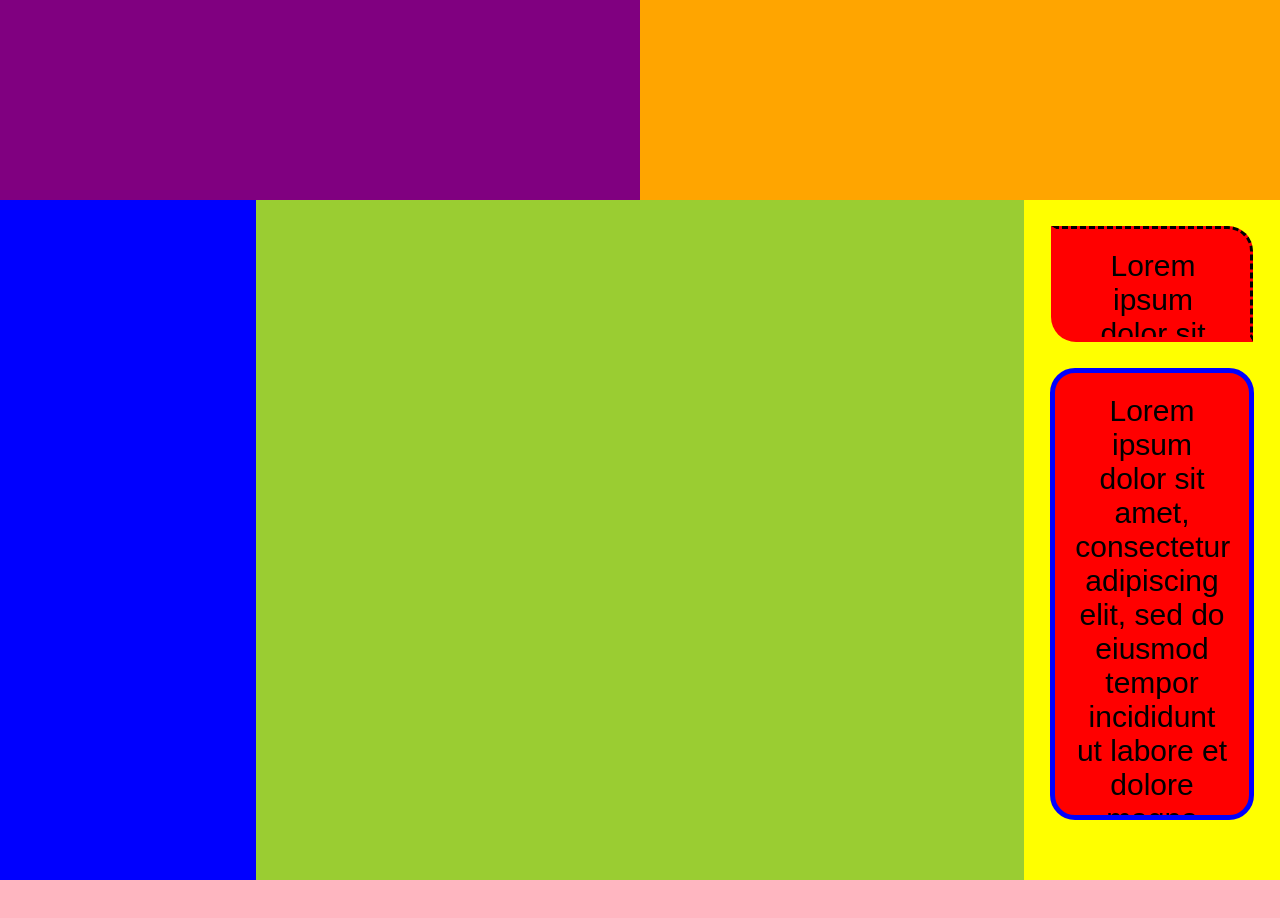
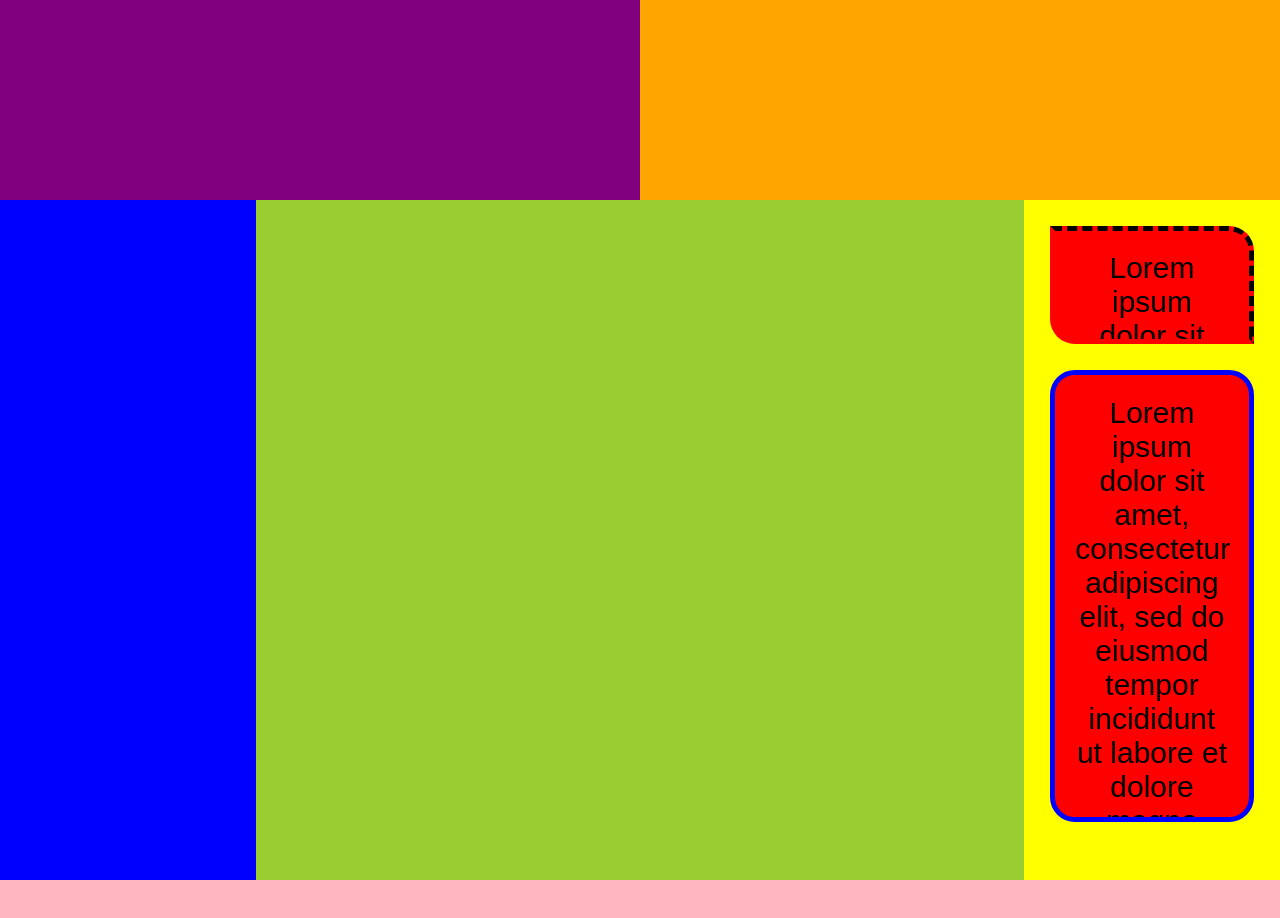
Before and after one commit to JaRiex11/Projects, a plain HTML site: page Laba5/Laba5Task1.html in a window 1280 px wide. Drawn offline with Linux system fonts and the light colour scheme.

Commit message:
Добавил толщины пунктирной линии

```diff
--- a/Laba5/styles/style.css
+++ b/Laba5/styles/style.css
@@ -65,7 +65,6 @@ html,
             margin-left: auto;
             margin-right: auto;
             margin-bottom: 10%;
-            float: center;
         }
         #first {
             width: 60%;
@@ -76,6 +75,7 @@ html,
             border-radius: 0px 25px 0px 25px;
             border-top: dashed;
             border-right: dashed;
+            border-width: 5px;
         }
         #second {
             width: 60%;
```
